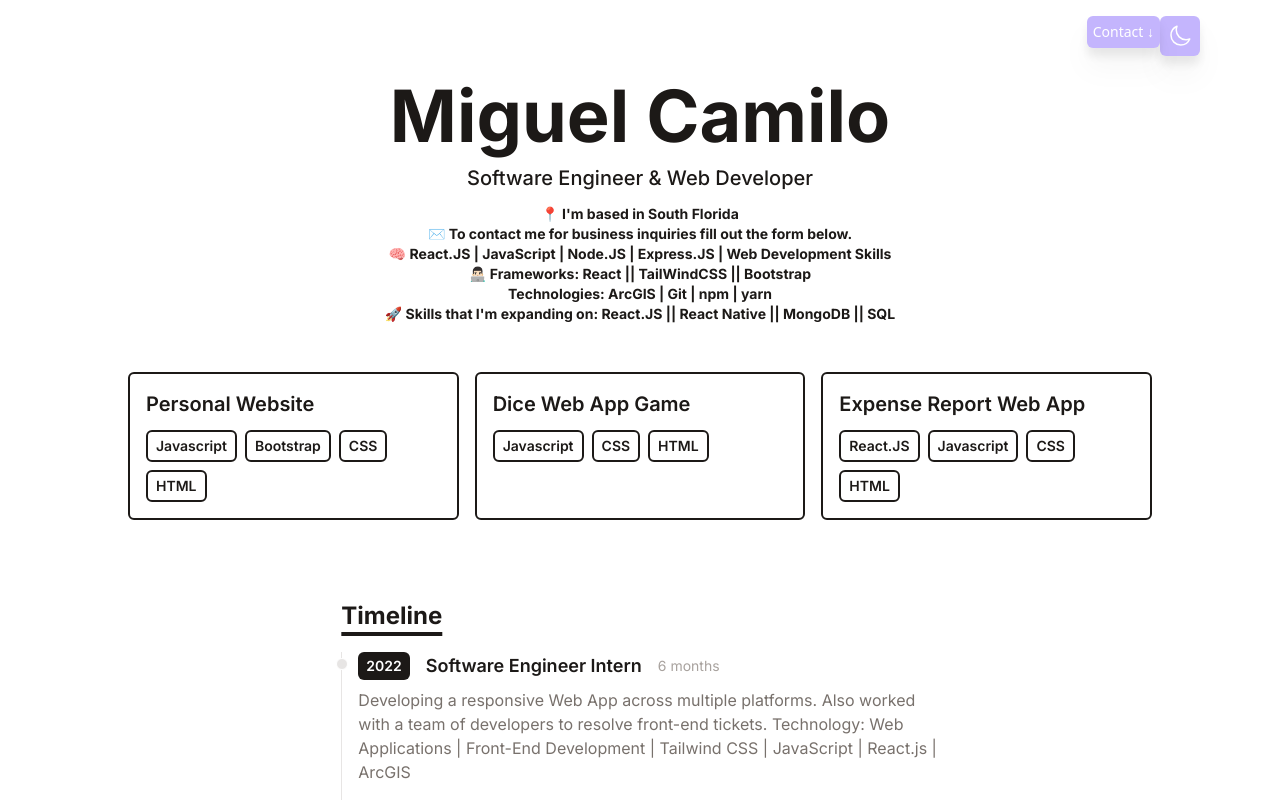
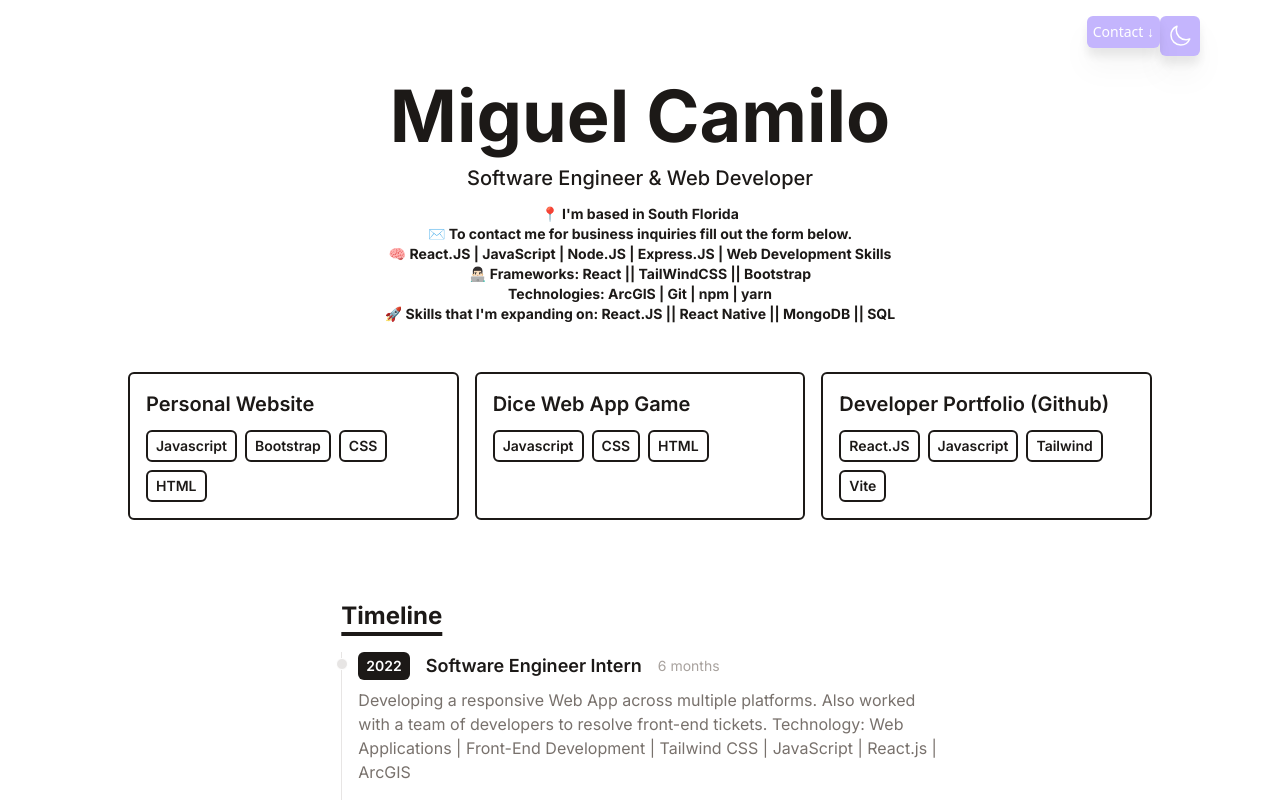
Before and after one commit to MiguelCamilo/Developer-Portfolio, a React (Vite) app: page / in a window 1280 px wide. Shown: the top 800 px of the page. Built offline with nearby package versions, Linux system fonts and the light colour scheme.

Commit message:
Updated the portfolio component projects

```diff
--- a/src/data/portfolio.js
+++ b/src/data/portfolio.js
@@ -13,9 +13,14 @@ export default [
     link: "https://diceewebapp.netlify.app",
   },
   {
-    title: "Expense Report Web App",
-    imgUrl: "/assets/WrkInProg.jpg",
-    stack: ["React.JS", "Javascript", "CSS", "HTML"],
-    link: "https://github.com/MiguelCamilo/expense-report-webapp",
+    title: "Developer Portfolio (Github)",
+    stack: ["React.JS", "Javascript", "Tailwind", "Vite"],
+    link: "https://github.com/MiguelCamilo/Web-Portfolio",
   },
+  // {
+  //   title: "Expense Report Web App",
+  //   imgUrl: "/assets/WrkInProg.jpg",
+  //   stack: ["React.JS", "Javascript", "CSS", "HTML"],
+  //   link: "https://github.com/MiguelCamilo/expense-report-webapp",
+  // },
 ];
```
